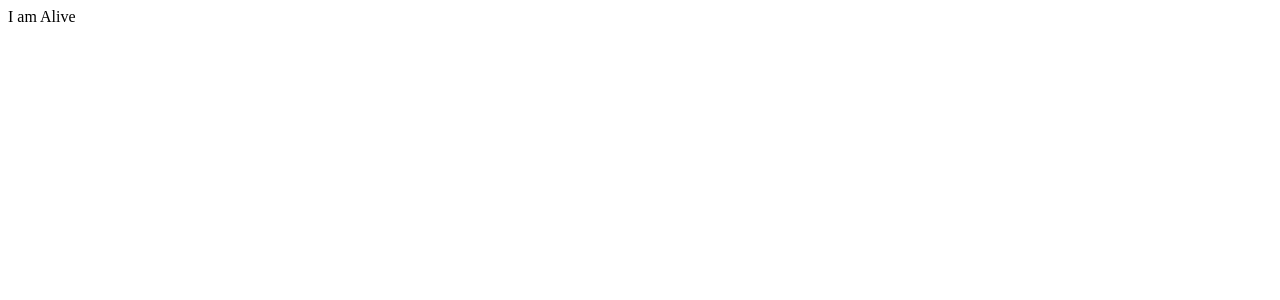
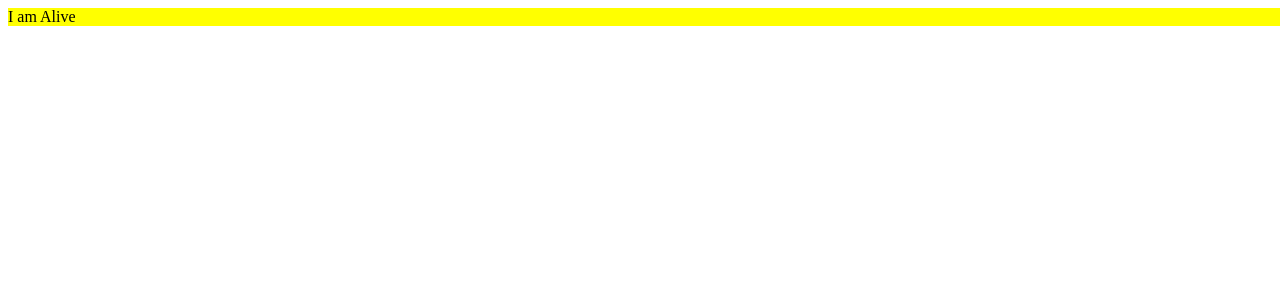
Before and after one commit to keyobs/react-mozaique-show, a React app: page / in a window 1280 px wide. Shown: the top 300 px of the page. Built offline with nearby package versions, Linux system fonts and the light colour scheme.

Commit message:
first component

```diff
--- a/src/components/Mozaique.tsx
+++ b/src/components/Mozaique.tsx
@@ -1,11 +1,15 @@
+import './styles/mozaique.css';
+
+import { mockups } from "./mockups";
+
 
 
 const Mozaique = () => {
 
 return (
-  <>
+  <div className='mozaiqueContainer'>
     I am Alive
-  </>
+  </div>
   );
 }
 
--- /dev/null
+++ b/src/components/styles/mozaique.css
@@ -0,0 +1,4 @@
+.mozaiqueContainer {
+    width: 100vw;
+    background-color: yellow;
+}
```
